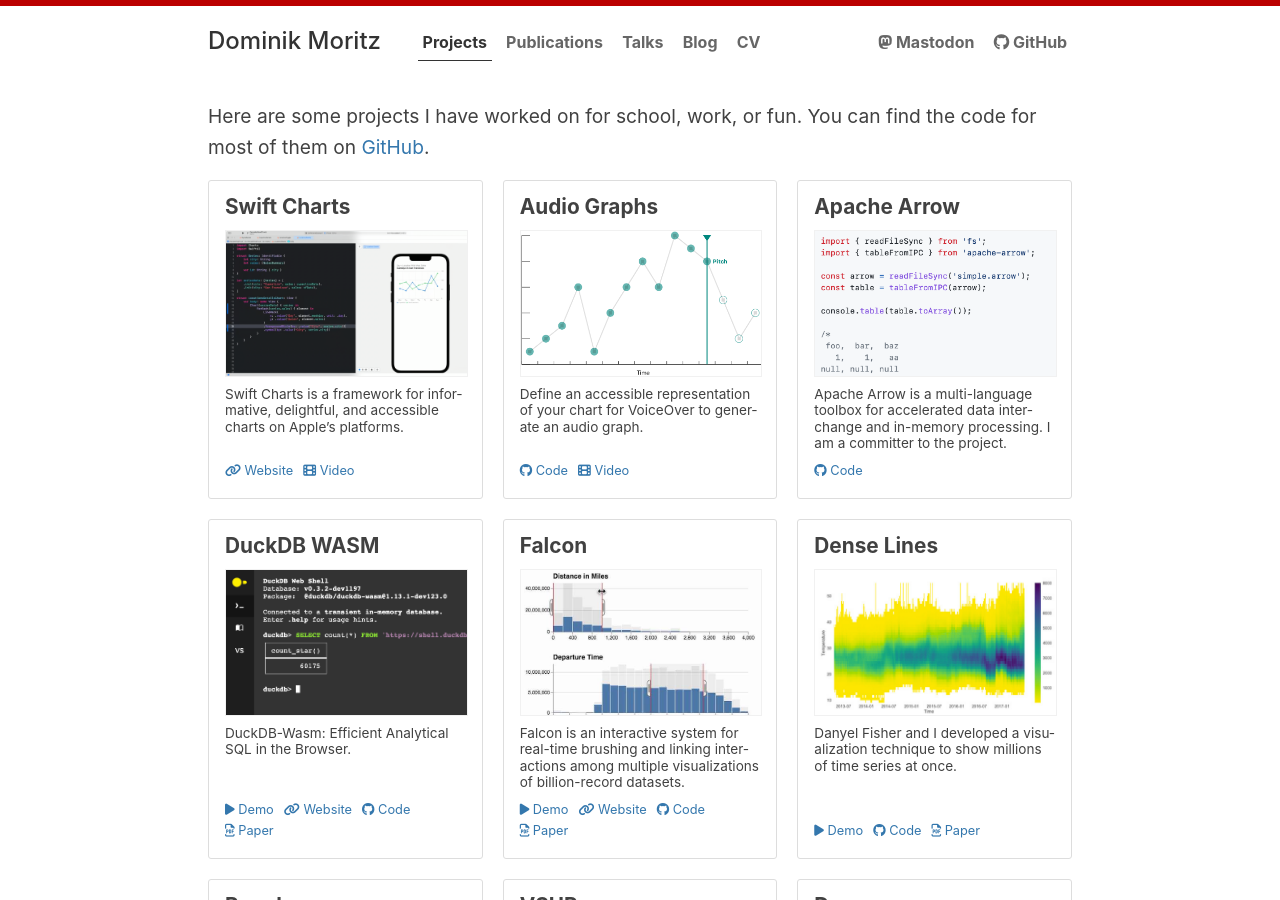
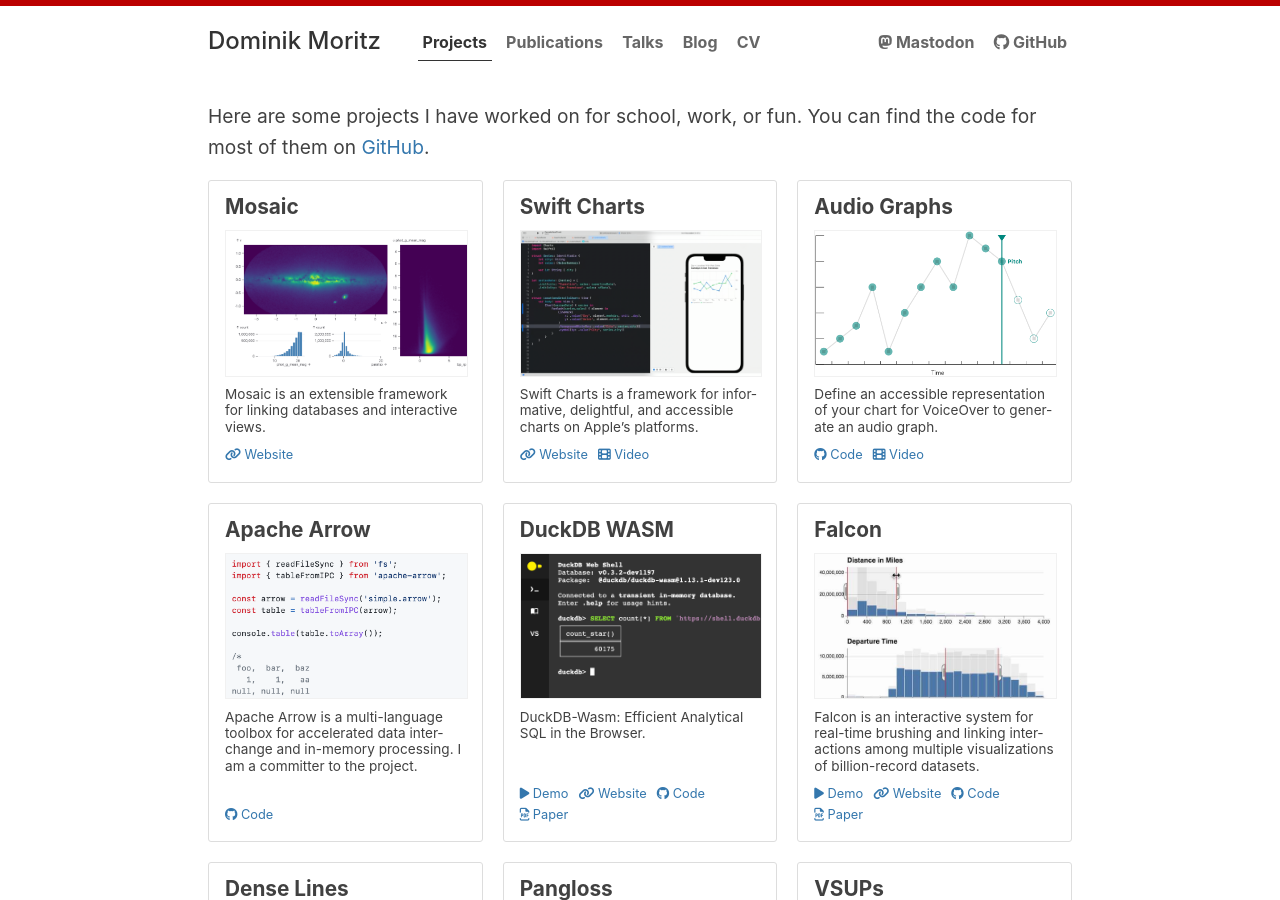
Before and after one commit to domoritz/domoritz.github.io, a Jekyll site: the page built from projects.md, in a window 1280 px wide and 900 px high. Built offline with Jekyll 4.4.1, drawn with Linux system fonts in a browser that asks for light colours.

Commit message:
Add mosaic, add frank, update deps

```diff
--- a/_data/people.yml
+++ b/_data/people.yml
@@ -106,3 +106,6 @@
 
 Adam Perer:
   url: https://perer.org
+
+Frank Elavsky:
+  url: https://www.frank.computer
--- a/_data/projects.yml
+++ b/_data/projects.yml
@@ -1,3 +1,8 @@
+- title: Mosaic
+  url: https://uwdata.github.io/mosaic/
+  image: mosaic.png
+  description: "Mosaic is an extensible framework for linking databases and interactive views."
+
 - title: Swift Charts
   url: https://developer.apple.com/documentation/Charts
   video: https://developer.apple.com/wwdc22/10136
```
Also changed, not shown: Gemfile.lock, images/projects/mosaic.png (added).
